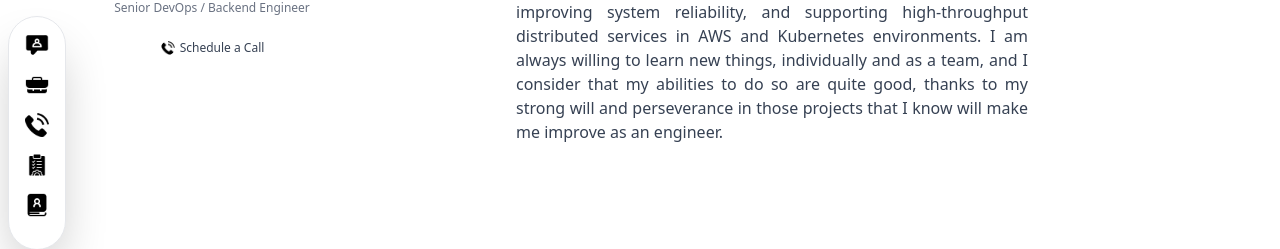
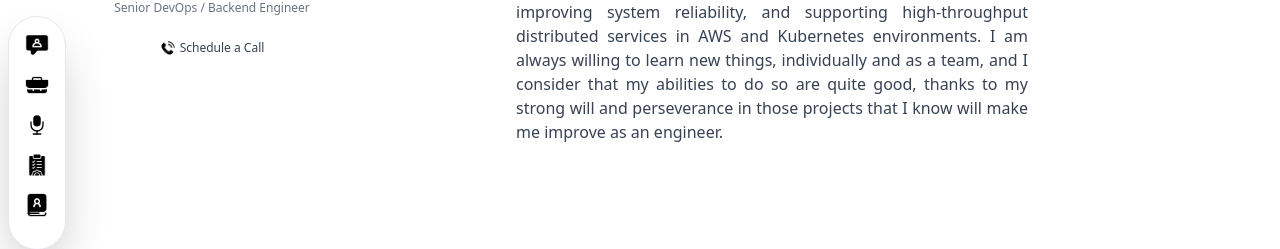
Before and after one commit to laguilarg99/portfolio, a Next.js app: page / in a window 1280 px wide. Shown: the part 384-633 px from the top of the page. Built offline with nearby package versions, Linux system fonts and the light colour scheme.

Commit message:
changing talks and expositions icon

```diff
--- a/src/components/floating-sidebar.tsx
+++ b/src/components/floating-sidebar.tsx
@@ -4,7 +4,7 @@ import React from "react";
 const sections = [
     { id: "About", icon: "/about.png", label: "About" },
     { id: "Experience", icon: "/experience.png", label: "Experience" },
-    { id: "Talks", icon: "/call.png", label: "Talks" },
+    { id: "Talks", icon: "/talks.svg", label: "Talks" },
     { id: "Projects", icon: "/projects.png", label: "Projects" },
     { id: "Contact", icon: "/contact.png", label: "Contact" },
 ];
```
Also changed, not shown: public/talks.svg (added).
